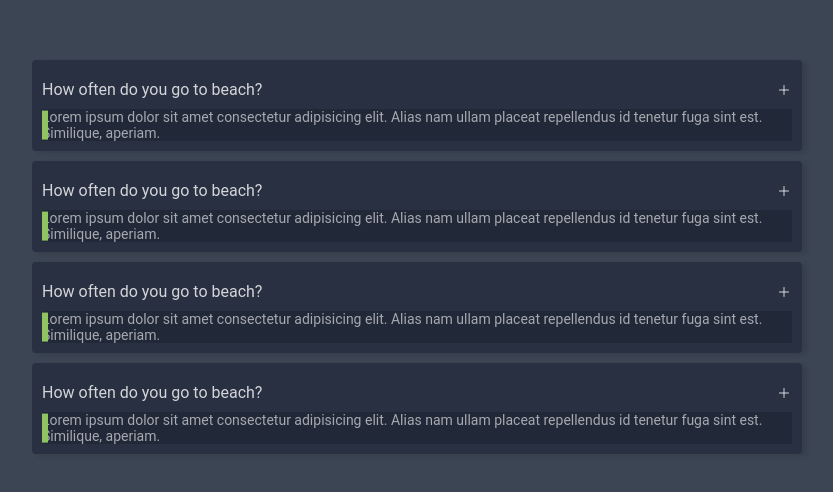
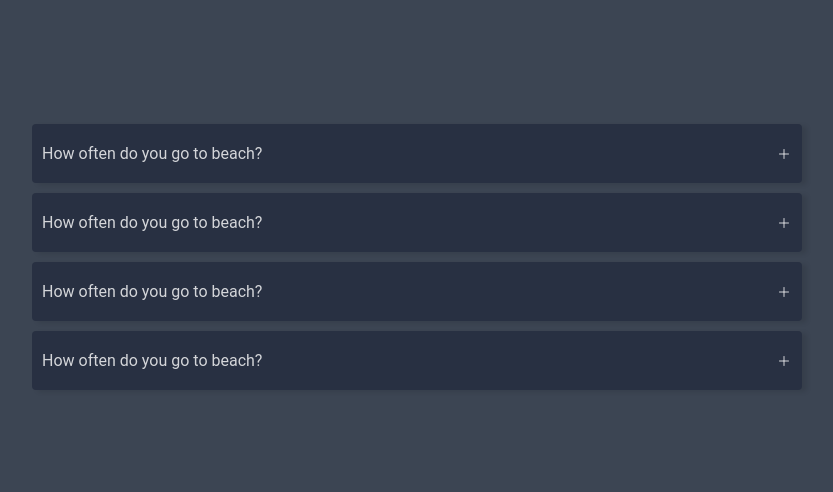
Before and after one commit to Vladimir4063/AccordionHTML-CSS, a plain HTML site: page index.html in a window 1280 px wide. Shown: the part 138-630 px from the top of the page, without its empty margins (223-1056 px from the left). Drawn offline with nearby package versions, Linux system fonts and the light colour scheme.

Commit message:
Finalizando el Accordion HTML CSS

```diff
--- a/css/styles.css
+++ b/css/styles.css
@@ -67,15 +67,14 @@ section{
     display: none;
 }
 
-
-/* ocultamos contenido */
-.answer {
-    /* max-height: 0;
-    overflow: hidden; */
+/* RESPUESTA */
+/* primero esta oculto */
+.answer{
+    max-height: 0;
+    overflow: hidden;
     position: relative;
     background-color: #212838;
-    color: rgba(255, 255, 255, .6);
-    font-size: 1.4rem;
+    transition: max-height 650ms;
 }
 
 .answer::before {
@@ -89,3 +88,24 @@ section{
     left: 0;
     transform: translateY(-50%);
 }
+
+.answer p {
+    color: rgba(255, 255, 255, .6);
+    font-size: 1.4rem;
+    padding: 2rem;
+}
+
+/* evento al hacer click en la tarjeta  */
+/* agrandamos el heigth de la propiedad */
+.accordion-item:target .answer{
+    max-height: 20rem;
+}
+
+/* gestionamos los iconos + -  */
+.accordion-item:target .accordion-link .icon-add {
+    display: none;
+}
+
+.accordion-item:target .accordion-link .icon-remove {
+    display: block;
+}
--- a/index.html
+++ b/index.html
@@ -26,8 +26,10 @@
 
                     </a>
                     <div class="answer">
+                        <p>
                             Lorem ipsum dolor sit amet consectetur adipisicing elit. Alias nam ullam placeat repellendus id tenetur fuga
                             sint est. Similique, aperiam.
+                        </p>
                     </div>
                 </div>
 
@@ -40,22 +42,25 @@
 
                     </a>
                     <div class="answer">
+                        <p>
                             Lorem ipsum dolor sit amet consectetur adipisicing elit. Alias nam ullam placeat repellendus id tenetur fuga
                             sint est. Similique, aperiam.
+                        </p>
                     </div>
                 </div>
 
                 <div class="accordion-item" id="question3">
                     <a class="accordion-link" href="#question3">
                         How often do you go to beach?
-
                         <ion-icon name="add-outline" class="icon-add"></ion-icon>
                         <ion-icon name="remove-outline" class="icon-remove"></ion-icon>
 
                     </a>
                     <div class="answer">
+                        <p>
                             Lorem ipsum dolor sit amet consectetur adipisicing elit. Alias nam ullam placeat repellendus id tenetur fuga
                             sint est. Similique, aperiam.
+                        </p>
                     </div>
                 </div>
 
@@ -68,8 +73,10 @@
 
                     </a>
                     <div class="answer">
+                        <p>
                             Lorem ipsum dolor sit amet consectetur adipisicing elit. Alias nam ullam placeat repellendus id tenetur fuga
                             sint est. Similique, aperiam.
+                        </p>
                     </div>
                 </div>
 
```
Lines whose indentation alone changed are shown as unchanged.
